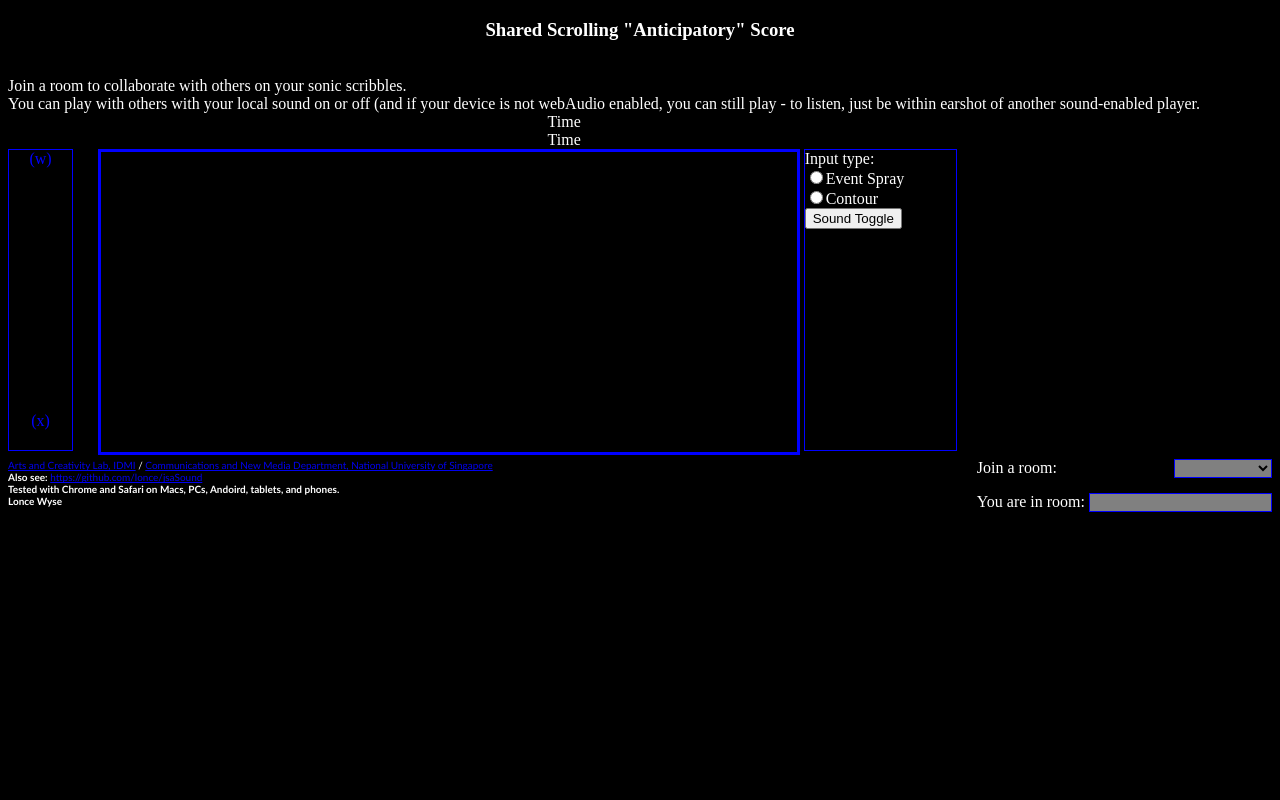
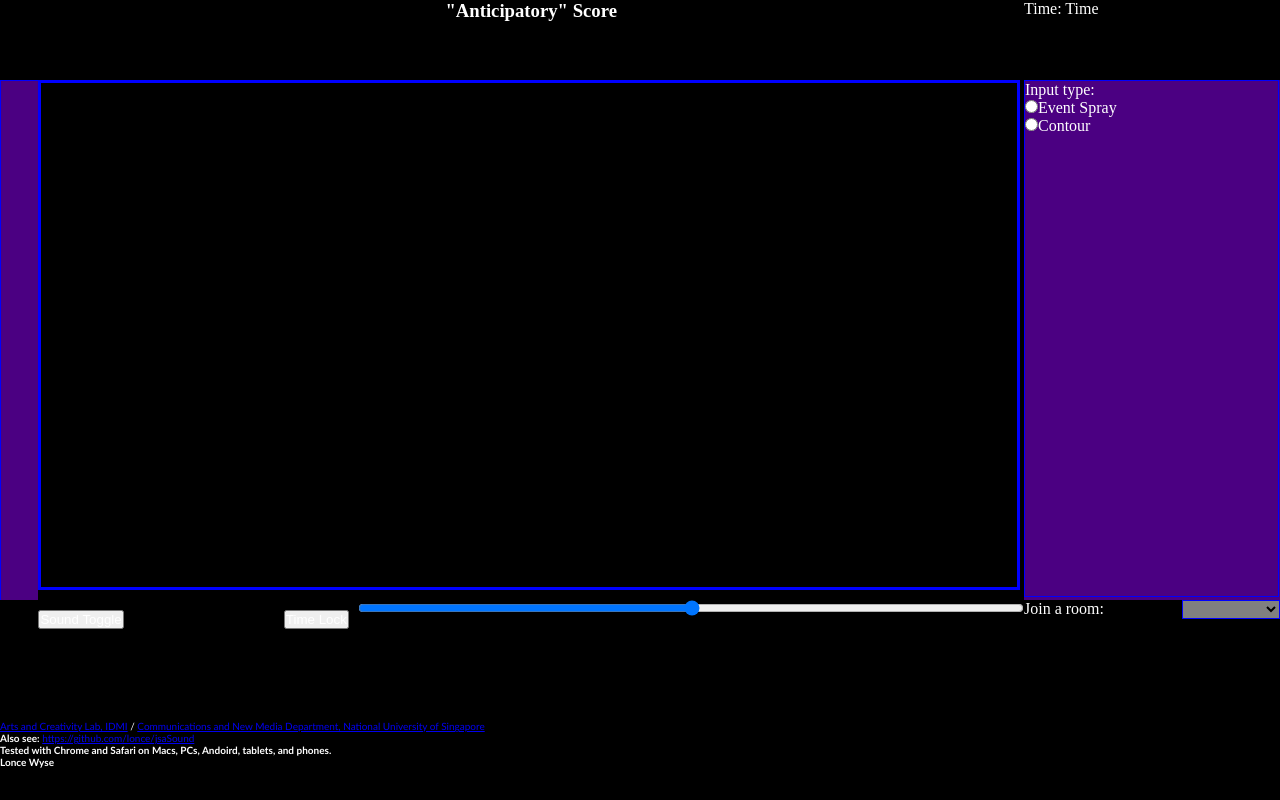
Before and after one commit to lonce/AntScoreForSynth, a plain HTML site: page www/index.html in a window 1280 px wide. Drawn offline with Linux system fonts and the light colour scheme; a script that the page names is missing.

Commit message:
updated UI, using new blockstyle.css for layout, added time-lock feature

```diff
--- a/www/appscripts/main.js
+++ b/www/appscripts/main.js
@@ -59,8 +59,27 @@ require(
 		var radioRhythm = window.document.getElementById("radioRhythm");
 		var radioChord = window.document.getElementById("radioChord");
 
+		var timeLockButton = window.document.getElementById("timeLockButton");
+		var toggleTimeLockState=0;
+		timeLockButton.style.background='#590000';
+
+		timeLockButton.onclick=function(){
+			toggleTimeLockState=(toggleTimeLockState+1)%2;
+			if (toggleTimeLockState===0){
+				timeLockButton.style.background='#590000';
+			} else {
+				timeLockButton.style.background='#005900';
+			}
+		}
+
+		var timeLockSlider = window.document.getElementById("timeLockSlider");
+
+
 		var toggleSoundButton = window.document.getElementById("soundToggleButton");
 		var toggleSoundState=1;
+		toggleSoundButton.style.background='#005900';
+
+
 
 		//initialize sound band
 		if(config.webketAudioEnabled){
@@ -72,7 +91,13 @@ require(
 			if(config.webketAudioEnabled){
 				soundbank.create(toggleSoundState*12); // max polyphony
 			}
+			if (toggleSoundState===0){
+				toggleSoundButton.style.background='#590000';
+			} else {
+				toggleSoundButton.style.background='#005900';
+			}
 		}
+
 
 		var radioSelection = "contour"; // by default
 
@@ -306,7 +331,9 @@ require(
 			// Add to currently-in-progress mouse gesture if any drawing is going on ------------------
 			if (current_mgesture) {
 				var m = utils.getCanvasMousePosition(theCanvas, last_mousemove_event);
-				var tx=elapsedtime + px2Time(m.x);
+				var tx= (toggleTimeLockState===0) ? elapsedtime + px2Time(m.x): elapsedtime+scoreWindowTimeLength*(2/3)*timeLockSlider.value;
+
+
 
 				if (current_mgesture && current_mgesture.type === 'mouseContourGesture'){
 					// drawn contours must only go up in time
@@ -385,10 +412,31 @@ require(
 			context.moveTo(nowLinePx, 0);
 			context.lineTo(nowLinePx, theCanvas.height);
 			context.stroke();
+			context.closePath();
 
 			lastDrawTime=elapsedtime;
 
+			//--------------------------------------------
+			// Draw the timeLocked line if necessary
+			//slider
+			if (toggleTimeLockState===1){
+				//console.log ("slider val is " + timeLockSlider.value);
+
+				sTime=elapsedtime+scoreWindowTimeLength*(2/3)*timeLockSlider.value;
+				sPx= time2Px(sTime);
+
+				context.strokeStyle = "#FFFF00";
+				context.lineWidth =1;
+				context.beginPath();
+				context.moveTo(sPx, 0);
+				context.lineTo(sPx, theCanvas.height);
+				context.stroke();
+				context.closePath();
+			}
+
 		}
+
+
 
 
 		function explosion(x, y, size1, color1, size2, color2) {
@@ -499,7 +547,8 @@ require(
 		function onMouseDown(e){
 			event.preventDefault();
 			var m = utils.getCanvasMousePosition(theCanvas, e);
-			var x = m.x;
+			var x= (toggleTimeLockState===0) ? m.x : nowLinePx+theCanvas.width*(2/3)*timeLockSlider.value;
+			console.log("x value is " + x);
 			var y = m.y;
 
 			initiateContour(x, y);
@@ -561,7 +610,7 @@ require(
 
 		var favBrowser = function(){
 			var mylist=document.getElementById("myList");
-			document.getElementById("current_room").value=mylist.options[mylist.selectedIndex].text;
+			//document.getElementById("current_room").value=mylist.options[mylist.selectedIndex].text;
 		}
 
 		roomselect.addEventListener('change', function(e) {
@@ -570,7 +619,7 @@ require(
 
         	myRoom  = e.currentTarget.value;
         	//document.getElementById("current_room").value=mylist.options[mylist.selectedIndex].text;
-        	document.getElementById("current_room").value=myRoom;
+        	//document.getElementById("current_room").value=myRoom;
 
 			if (myRoom != '') {
         		// just choose a default room (rather than getting a list from the server and choosing)
--- a/www/css/appstyle.css
+++ b/www/css/appstyle.css
@@ -154,7 +154,7 @@ color:white;
 	text-align: center;
 	border:1px solid #0000FF;
     width: 5%;
-    height:300px;
+    height:100%;
     margin-right:2%;
     float:left;
 
@@ -163,7 +163,10 @@ color:white;
 #slidercanvas1 {
 	-webkit-user-select: none;
     width: 100%;
-    height:240px;
+    height:100%;
+    border:1px solid #0000FF;
+    overflow: hidden;
+
     //float:left;
 }
 
@@ -173,12 +176,9 @@ color:white;
 
 #score {
 	/* -webkit-user-select: none; */
-	top: 0;
-	bottom: 0;
-	left: 0;
-	right: 0;
-	width: 55%;
-	height:300px;
+
+	width: 99%;
+	height:97%;
 	border:3px solid #0000FF;
 
 }
@@ -192,8 +192,8 @@ color:white;
 	bottom: 0;
 	left: 0;
 	right: 0;
-	width: 12%;
-	height:300px;
+	width: 99%;
+	height:99%;
 	vertical-align:top;
 	display: inline-block;
 	border:1px solid #0000FF;
@@ -216,7 +216,7 @@ color:white;
 
 }
 #control_section{
-	float:right;
+
 }
 
 
@@ -240,10 +240,31 @@ color:white;
 }
 
 #Credits {
+	height: 10%;
 	font-family:Calibri ; font-size:10px;
 }
 
 #soundToggleButtonDiv {
+	float: left;
+	padding-top: 3%;
 	position:relative;
 	bottom: 0;
 }
+
+#soundToggleButton {
+	color: white;
+
+}
+.timebuttondiv {
+        float: right;
+        padding: 3%;
+}
+
+#timeLockSlider {
+	width: 100%;
+}
+
+#timeLockButton {
+	color: white;
+
+}
--- /dev/null
+++ b/www/css/blockstyle.css
@@ -0,0 +1,154 @@
+*
+{
+    padding: 0;
+    margin: 0;
+}
+html, body
+{
+    height: 100%;
+    background-color:black;
+    color:white;
+
+}
+
+#wrap {
+    width: 100%;
+    height: 100%;
+    background-color: yellow;
+}
+#block0{
+    width: 100%;
+    background-color:pink;
+    height: 10%;
+}
+#block0a{
+        background-color: black;
+        width: 3%;
+        height: 100%;
+        float: left;
+        overflow: visible;
+}
+#block0b{
+        background-color: black;
+        width: 77%;
+        height: 100%;
+        float: left;
+        overflow: visible;
+}
+#block0c{
+        background-color: black;
+        width: 20%;
+        height: 100%;
+        float: left;
+        overflow: visible;
+}
+
+#block1 {
+    width: 100%;
+    height: 65%;
+    max-height: 65%;
+    background-color: red;
+}
+
+#block1a {
+        background-color: #4B0082;
+
+        width: 3%;
+        height: 100%;
+        /*position: absolute;
+        top: 10%
+        bottom: 70%; */
+
+        float: left;
+        overflow: visible;
+        /* overflow-y: scroll;*/
+    }
+#block1b {
+        background-color: black;
+        width: 77%;
+        height: 100%;
+        /* position: absolute;
+        top: 10%
+        bottom: 70%; */
+        float: left;
+        overflow: visible;
+        /* overflow-y: scroll; */
+    }
+#block1c {
+        background-color: #4B0082;
+        width: 20%;
+        height: 100%;
+        /* position: absolute;
+        top: 10%
+        bottom: 70%; */
+        float: left;
+        overflow: visible;
+        /* overflow-y: scroll; */
+    }
+
+
+
+#block3 {
+    background-color: green;
+    width: 100%;
+    height: 100%;
+    max-height: 15%;
+    overflow: visible;
+    /*background: blue;*/
+}
+
+#block3a {
+        background-color: black;
+        width: 3%;
+        height: 100%;
+        /*position: absolute;
+        top: 10%
+        bottom: 70%; */
+        float: left;
+        overflow: visible;
+        /* overflow-y: scroll;*/
+    }
+#block3b {
+        background-color: black;
+        width: 25%;
+        height: 100%;
+        /* position: absolute;
+        top: 10%
+        bottom: 70%; */
+        float: left;
+        overflow: visible;
+        /* overflow-y: scroll; */
+    }
+#block3c {
+        background-color: black;
+        width: 52%;
+        height: 100%;
+        /* position: absolute;
+        top: 10%
+        bottom: 70%; */
+        float: left;
+        overflow: visible;
+        /* overflow-y: scroll; */
+    }
+#block3d {
+        background-color: black;
+        width: 20%;
+        height: 100%;
+        /* position: absolute;
+        top: 10%
+        bottom: 70%; */
+        float: left;
+        overflow: visible;
+        /* overflow-y: scroll; */
+    }
+
+
+.clear { clear: both; }
+
+#footer{
+    background-color:black;
+    height: 10%;
+    clear:both;
+    font-family:Calibri ; font-size:10px;
+    /*text-align:center;*/
+}
--- a/www/index.html
+++ b/www/index.html
@@ -1,42 +1,40 @@
 <!DOCTYPE html>
-
 <html>
   <head>
+     <link rel="stylesheet" type="text/css" href="css/blockstyle.css">
      <link rel="stylesheet" type="text/css" href="css/appstyle.css">
-        <title>messaging demo</title>
-        <meta name="description" content="action messaging">
+     <meta name="viewport" content="width=device-width,height=device-height,user-scalable=no">
      <script type="text/javascript" data-main="appscripts/main.js" src="jslibs/require.js"></script>
+
   </head>
-    <body >
-    <div id="wrapper">
+<body>
 
-        <div id="app">
-            <h3> Shared Scrolling "Anticipatory" Score </h3><br>
-            <div id="test_intro">
-            Join a room to collaborate with others on your sonic scribbles. <br>
-            You can play with others with your local sound on or off (and if your device is not webAudio enabled, you can still play - to listen, just be within earshot of another sound-enabled player.
+<div id="wrap">
+
+	<div id="block0" >
+        <div id="block0a">
         </div>
-            <div id="display">
-                <div id="timeLabelDiv">
+        <div id="block0b">
+		  <h3 style="margin-bottom:0; ">"Anticipatory" Score</h3>
+        </div>
+        <div id="block0c" >
+                <span id="timeLabelDiv" >
+                    Time:
+                </span>
+                <span id="timeDisplayDiv" >
                    Time
+                </span>
         </div>
-                <div id="timeDisplayDiv">
-                   Time
 	</div>
 
-                <div id="app">
-
-                    <span id="slider_area">
-                        (w)
+    <div id="block1">
+        <div id="block1a">
                         <canvas id="slidercanvas1"></canvas>
-                        (x)
-                    </span>
-
-                    <span id="scoreSpan">
+        </div>
+        <div id="block1b">
         	            <canvas id="score"></canvas>
-                    </span>
-
-
+        </div>
+        <div id="block1c">
                     <span id="radioSelect">
                         <div id="radioSelectDiv">
                            Input type:<br>
@@ -56,10 +54,6 @@
 
                            <div hidden>
                                 <input type="radio"  name="radioSelect" id="radioChord" value="chord">Chord<br>
-                            </div>
-
-                            <div id="soundToggleButtonDiv" >
-                                <input id="soundToggleButton" type="button" value="Sound Toggle">
                             </div>
 
 
@@ -91,6 +85,23 @@
                      </span>
 
         </div>
+        <div class="clear"></div>
+    </div>
+    <div id="block3">
+        <div id="block3a"></div>
+        <div id="block3b">
+
+                <div id="soundToggleButtonDiv" >
+                            <input id="soundToggleButton" type="button" value="Sound Toggle">
+                </div>
+                <div class="timebuttondiv" >
+                            <input id="timeLockButton" type="button" value="Time Lock" >
+                </div>
+        </div>
+        <div id="block3c">
+            <input id="timeLockSlider" type="range" name="points" step=".01" min="0.001" max="1">
+        </div>
+        <div id="block3d">
 
         	<div id="control_section">
                 Join a room:
@@ -98,24 +109,26 @@
                     <option></option>
                     <option>defaultRoom</option>
                 </select>
+                <!--
                         <div id="room_textbox">
                             <p>You are in room: <input type="text" id="current_room" size="20"></p>
                         </div>
+                -->
+            </div><!-- display -->
 
-            </div><!-- display -->
         </div>
     </div>
 
 
-
-        <div id="Credits">
+	<div id="footer" >
 	        <a href="http://anclab.org">Arts and Creativity Lab, IDMI</a> / <a href="http://www.fas.nus.edu.sg/cnm/">Communications and New Media Department, National University of Singapore</a><br>
         <b>Also see:</b> <a href="https://github.com/lonce/jsaSound"> https://github.com/lonce/jsaSound</a> <br />
         <b>Tested with Chrome and Safari on Macs, PCs, Andoird, tablets, and phones. <br />
         <b>Lonce Wyse</b>
+
 	</div>
 
-
+</div>
 
 </body>
 </html>
```
Lines whose indentation alone changed are shown as unchanged.
